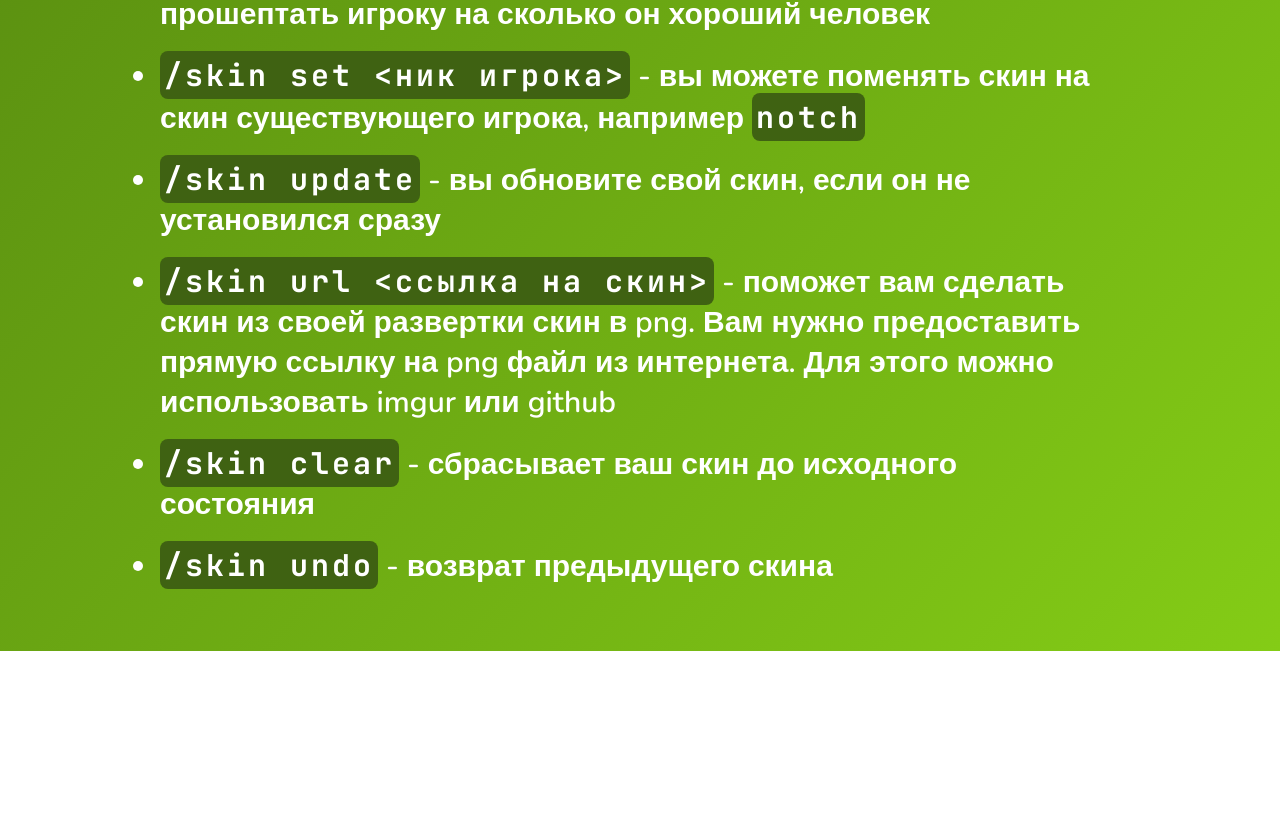
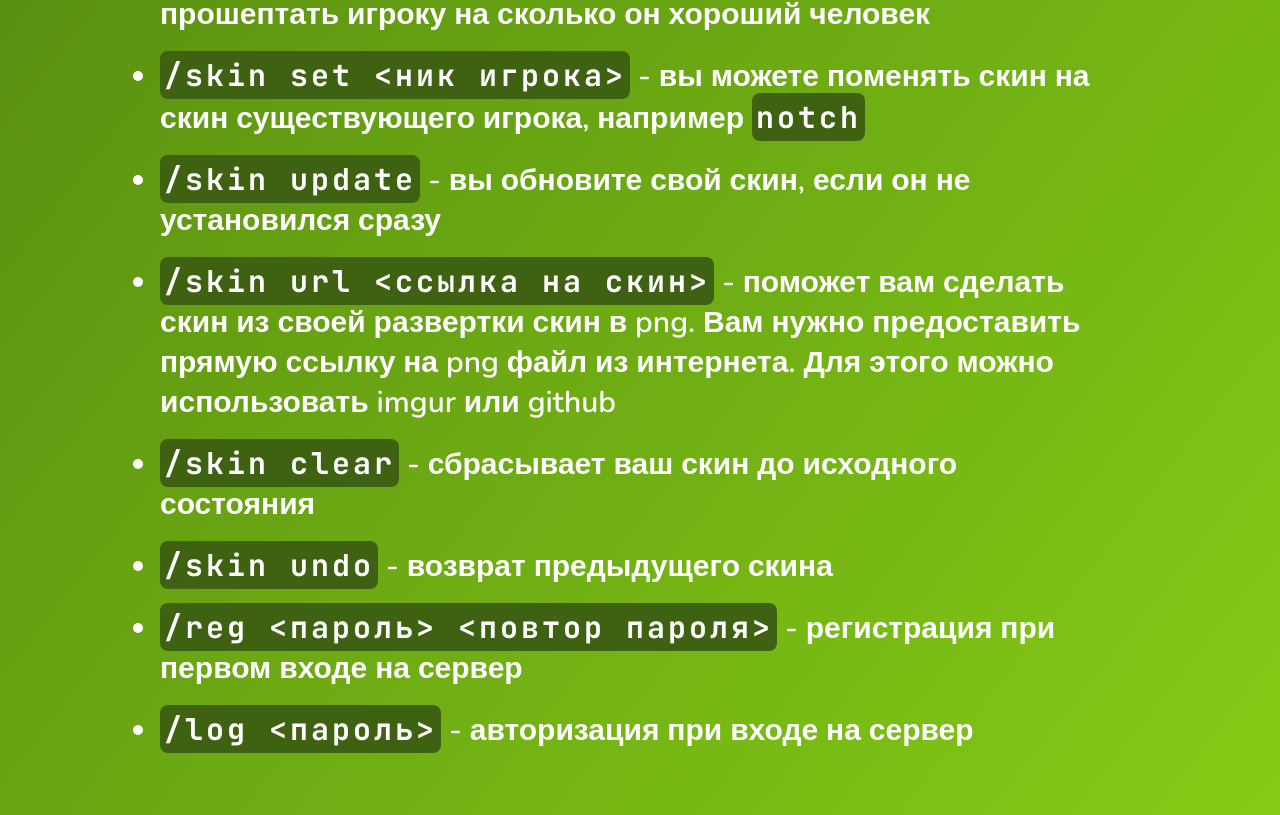
Before and after one commit to MrAbragadabra/pipinders, a Next.js app: page /commands in a window 1280 px wide. Shown: the part 813-1628 px from the top of the page. Before the commit the page ends 1464 px from the top, so only its background shows below. Built offline with nearby package versions, Linux system fonts and the light colour scheme.

Commit message:
add new commands

```diff
--- a/src/app/commands/page.tsx
+++ b/src/app/commands/page.tsx
@@ -179,6 +179,28 @@ export default function Commands() {
 						</span>{' '}
 						- возврат предыдущего скина
 					</li>
+					<li className='mb-5 text-left leading-10'>
+						<span
+							className={cn(
+								jetBrains_mono.className,
+								'bg-lime-800 p-1 rounded-sm tracking-widest'
+							)}
+						>
+							/reg &lt;пароль&gt; &lt;повтор пароля&gt;
+						</span>{' '}
+						- регистрация при первом входе на сервер
+					</li>
+					<li className='mb-5 text-left leading-10'>
+						<span
+							className={cn(
+								jetBrains_mono.className,
+								'bg-lime-800 p-1 rounded-sm tracking-widest'
+							)}
+						>
+							/log &lt;пароль&gt;
+						</span>{' '}
+						- авторизация при входе на сервер
+					</li>
 				</ul>
 			</div>
 		</section>
```
